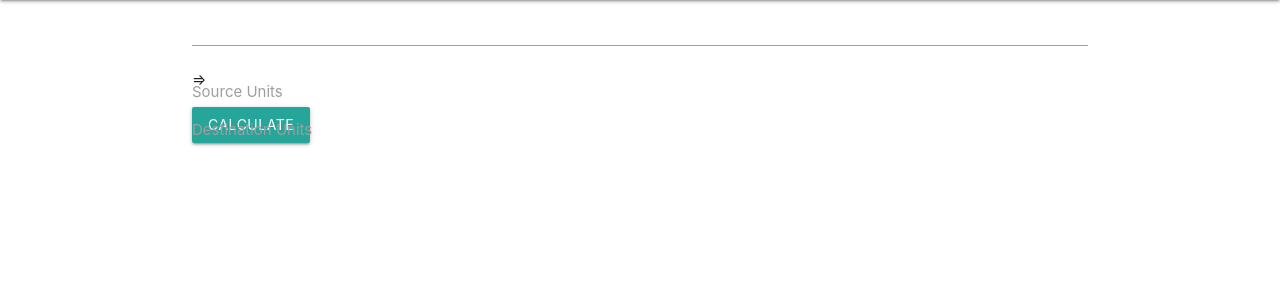
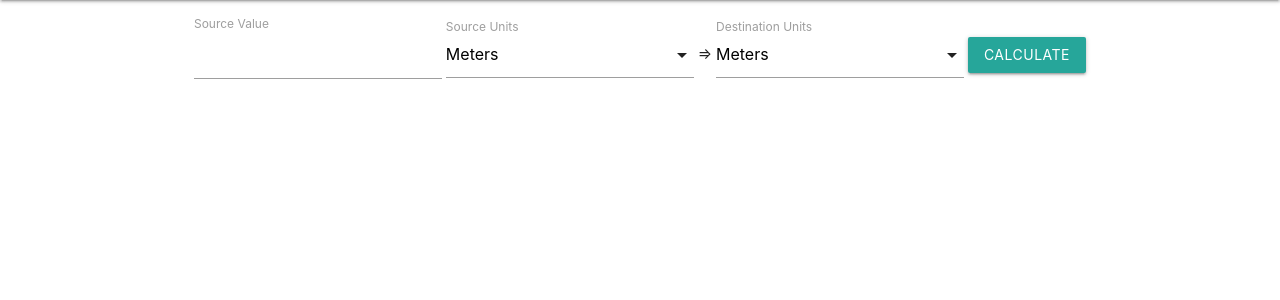
Before and after one commit to mcbridz/deployed_portfolio, a Django app: page /materialize/unit_converter/ in a window 1280 px wide. Shown: the part 64-364 px from the top of the page. Run offline with Django 3.2, Linux system fonts and the light colour scheme; some libraries are stand-ins or nearby versions.

Commit message:
Unit converter implemented

```diff
--- a/portfolio/html_css/static/html_css/materialize_nav.js
+++ b/portfolio/html_css/static/html_css/materialize_nav.js
@@ -11,6 +11,4 @@ document.addEventListener('DOMContentLoaded', function () {
     // var drops_instances = M.Dropdown.init(drops, drops_option)
     var drop_elems = document.querySelectorAll('.dropdown-trigger')
     var drop_instances = M.Dropdown.init(drop_elems, {})
-    var sel_elems = document.querySelectorAll('select')
-    var sel_instances = M.Dropdown.init(sel_elems, {})
 })
--- a/portfolio/html_css/templates/html_css/materialize_base.html
+++ b/portfolio/html_css/templates/html_css/materialize_base.html
@@ -42,12 +42,12 @@
     {%block body%}
     {%endblock%}
 
-    {%block javascript%}
-    {%endblock%}
     <!--JavaScript at end of body for optimized loading-->
     <script type="text/javascript"
         src="https://cdnjs.cloudflare.com/ajax/libs/materialize/1.0.0/js/materialize.min.js"></script>
     <script type="text/javascript" src="{% static 'html_css/materialize_nav.js' %}"></script>
+    {%block javascript%}
+    {%endblock%}
 </body>
 
 </html>
--- a/portfolio/html_css/templates/html_css/materialize_unit_converter.html
+++ b/portfolio/html_css/templates/html_css/materialize_unit_converter.html
@@ -3,16 +3,37 @@
 {% block title %}Unit Converter{% endblock %}
 {% block style %}
 <style>
+    #below-navbar {
+        margin-top: 15px;
+    }
+
+    #conversion_suite {
+        display: flex;
+        flex-direction: row;
+        justify-content: space-around;
+        align-items: center;
+    }
+
+    #value-container {
+        display: flex;
+        flex-direction: column;
+    }
+
+    #value {
+        margin-bottom: 15px;
+    }
 </style>
 {% endblock %}
 
 {% block body %}
 
 <div class="container" id="below-navbar">
-    <div class="">
+    <div id="conversion_suite">
         <div class="" id="value-container">
+            <label>Source Value</label>
             <input id="value" type="number" />
         </div>
+        <div>
             <div class="input-field">
                 <select id="src_units">
                     <!-- ["m", "mi", "km", "in", "yd"] -->
@@ -25,9 +46,11 @@
                 </select>
                 <label>Source Units</label>
             </div>
+        </div>
         <div class="">
             =>
         </div>
+        <div>
             <div class="input-field">
                 <select id="dest_units">
                     <!-- ["m", "mi", "km", "in", "yd"] -->
@@ -39,6 +62,7 @@
                     <option value="yd">Yards</option>
                 </select>
                 <label>Destination Units</label>
+            </div>
         </div>
         <div class="" id="calculate">
             <button type="button" class="btn btn-secondary" id="calc_but">Calculate</button>
@@ -53,4 +77,12 @@
 {% block javascript %}
 <!--Custom JavaScript-->
 <script src="{% static 'html_css/unit-converter.js' %}"></script>
+<script>
+    document.addEventListener('DOMContentLoaded', function () {
+        var sel_elem = document.querySelector('#src_units')
+        var sel_elem2 = document.querySelector('#dest_units')
+        var sel_instances = M.FormSelect.init(sel_elem, {})
+        var sel_instances2 = M.FormSelect.init(sel_elem2, {})
+    })
+</script>
 {% endblock %}
```
Lines whose indentation alone changed are shown as unchanged.
